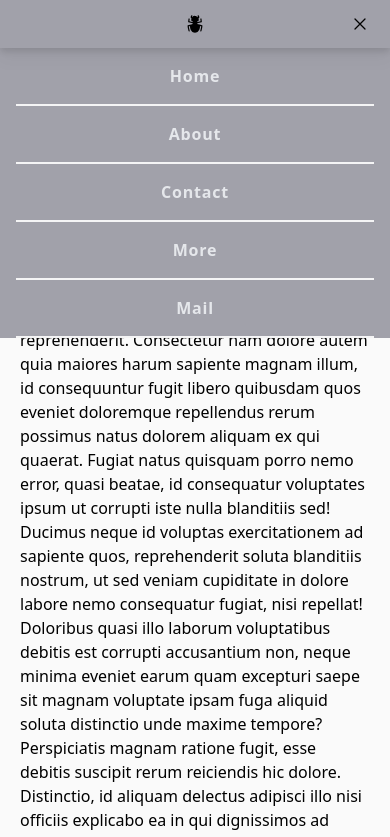
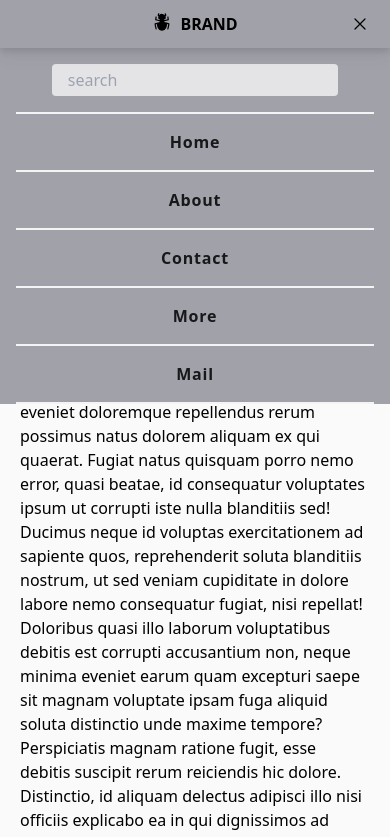
Before and after one commit to developersmatrix/tailwind-components, a website: page index.html in a window 390 px wide. Both pictures are taken after a click on the icon 360 px from the left and 24 px from the top of the page. Shown: the top 837 px of the page. Drawn offline with nearby package versions, Linux system fonts and the light colour scheme; files that its build step writes are made by us from their sources.

Commit message:
working on navbar mobile

```diff
--- a/index.html
+++ b/index.html
@@ -1,6 +1,5 @@
 <!DOCTYPE html>
 <html lang="en">
-
   <head>
     <meta charset="UTF-8" />
     <meta http-equiv="X-UA-Compatible" content="IE=edge" />
@@ -11,41 +10,106 @@
 
   <body class="bg-zinc-50">
     <header class="fixed left-0 right-0 backdrop-opacity-1">
-    <div class="w-full h-[3rem] bg-zinc-400 flex justify-center items-center drop-shadow-lg">
-      <a href="/">
-        <svg xmlns="http://www.w3.org/2000/svg" viewBox="0 0 24 24" fill="currentColor" class="w-5 h-5 centered">
-          <path fill-rule="evenodd"
+      <div
+        class="w-full h-[3rem] bg-zinc-400 flex justify-center sm:justify-start items-center drop-shadow-lg"
+      >
+        <a href="/" class="flex gap-2 font-bold uppercase sm:ml-6">
+          <svg
+            xmlns="http://www.w3.org/2000/svg"
+            viewBox="0 0 24 24"
+            fill="currentColor"
+            class="w-5 h-5 centered"
+          >
+            <path
+              fill-rule="evenodd"
               d="M8.478 1.6a.75.75 0 01.273 1.025 3.72 3.72 0 00-.425 1.122c.058.057.118.114.18.168A4.491 4.491 0 0112 2.25c1.413 0 2.673.651 3.497 1.668.06-.054.12-.11.178-.167a3.717 3.717 0 00-.426-1.126.75.75 0 111.298-.75 5.22 5.22 0 01.671 2.045.75.75 0 01-.187.582c-.241.27-.505.52-.787.749a4.495 4.495 0 01.216 2.1c-.106.792-.753 1.295-1.417 1.403-.182.03-.364.057-.547.081.152.227.273.476.359.741a23.122 23.122 0 003.832-.802 23.241 23.241 0 00-.345-2.634.75.75 0 011.474-.28c.21 1.115.348 2.256.404 3.418a.75.75 0 01-.516.749c-1.527.5-3.119.855-4.76 1.05-.074.38-.22.735-.423 1.05a24.61 24.61 0 015.943 1.358.75.75 0 01.492.75 24.665 24.665 0 01-1.189 6.25.75.75 0 01-1.425-.47 23.141 23.141 0 001.077-5.307c-.5-.168-1.009-.32-1.524-.454.068.234.104.484.104.746 0 3.956-2.521 7.5-6 7.5-3.478 0-6-3.544-6-7.5 0-.262.037-.511.104-.746-.514.134-1.022.286-1.522.454a23.14 23.14 0 001.077 5.308.75.75 0 01-1.425.468 24.663 24.663 0 01-1.19-6.25.75.75 0 01.493-.749 24.593 24.593 0 014.964-1.24h.01c.321-.046.644-.085.969-.118a2.982 2.982 0 01-.424-1.05 24.614 24.614 0 01-4.76-1.05.75.75 0 01-.516-.75c.057-1.161.194-2.302.405-3.417a.75.75 0 011.474.28c-.164.862-.28 1.74-.345 2.634 1.237.37 2.517.641 3.832.802.085-.265.207-.514.359-.74a18.732 18.732 0 01-.547-.082c-.664-.108-1.311-.611-1.417-1.403a4.535 4.535 0 01.217-2.103 6.788 6.788 0 01-.788-.751.75.75 0 01-.187-.583 5.22 5.22 0 01.67-2.04.75.75 0 011.026-.273z"
-            clip-rule="evenodd" />
+              clip-rule="evenodd"
+            />
           </svg>
+          Brand
         </a>
-      <svg id="menu-open" onclick="menuHandler" xmlns="http://www.w3.org/2000/svg" fill="none" viewBox="0 0 24 24"
-        stroke-width="1.5" stroke="currentColor" class="w-5 h-5 absolute z-25 right-5 sm:hidden cursor-pointer">
-        <path stroke-linecap="round" stroke-linejoin="round" d="M3.75 9h16.5m-16.5 6.75h16.5" />
+
+        <svg
+          id="menu-open"
+          onclick="menuHandler"
+          xmlns="http://www.w3.org/2000/svg"
+          fill="none"
+          viewBox="0 0 24 24"
+          stroke-width="1.5"
+          stroke="currentColor"
+          class="w-5 h-5 absolute z-25 right-5 sm:hidden cursor-pointer"
+        >
+          <path
+            stroke-linecap="round"
+            stroke-linejoin="round"
+            d="M3.75 9h16.5m-16.5 6.75h16.5"
+          />
         </svg>
-      <svg id="menu-close" onclick="menuHandler" xmlns="http://www.w3.org/2000/svg" fill="none" viewBox="0 0 24 24"
-        stroke-width="1.5" stroke="currentColor" class="w-5 h-5 absolute z-25 right-5 hidden cursor-pointer">
-        <path stroke-linecap="round" stroke-linejoin="round" d="M6 18L18 6M6 6l12 12" />
+        <svg
+          id="menu-close"
+          onclick="menuHandler"
+          xmlns="http://www.w3.org/2000/svg"
+          fill="none"
+          viewBox="0 0 24 24"
+          stroke-width="1.5"
+          stroke="currentColor"
+          class="w-5 h-5 absolute z-25 right-5 hidden cursor-pointer"
+        >
+          <path
+            stroke-linecap="round"
+            stroke-linejoin="round"
+            d="M6 18L18 6M6 6l12 12"
+          />
         </svg>
-
       </div>
-    <div class="bg-zinc-400 text-gray-200 px-4  hidden sm:hidden" id="nav-list">
+      <div
+        class="bg-zinc-400 text-zinc-900 px-4 hidden sm:hidden"
+        id="nav-list"
+      >
         <nav>
           <ul>
-          <li class=" border-b-2 border-zinc-100 flex justify-center">
-            <a class="flex flex-grow justify-center hover:text-white font-bold tracking-wider py-4" href="#">Home</a>
+            <li class="flex justify-center py-4 border-b-2 border-zinc-100">
+              <input
+                type="text"
+                placeholder="search"
+                class="rounded w-[80%] px-4 py-1 bg-zinc-200 outline-none text-gray-800"
+              />
             </li>
-          <li class=" border-b-2 border-zinc-100 flex justify-center">
-            <a class="flex flex-grow justify-center hover:text-white font-bold tracking-wider py-4" href="#">About</a>
+            <li class="border-b-2 border-zinc-100 flex justify-center">
+              <a
+                class="flex flex-grow justify-center hover:text-white font-bold tracking-wider py-4"
+                href="#"
+                >Home</a
+              >
             </li>
-          <li class=" border-b-2 border-zinc-100 flex justify-center">
-            <a class="flex flex-grow justify-center hover:text-white font-bold tracking-wider py-4" href="#">Contact</a>
+            <li class="border-b-2 border-zinc-100 flex justify-center">
+              <a
+                class="flex flex-grow justify-center hover:text-white font-bold tracking-wider py-4"
+                href="#"
+                >About</a
+              >
             </li>
-          <li class=" border-b-2 border-zinc-100 flex justify-center">
-            <a class="flex flex-grow justify-center hover:text-white font-bold tracking-wider py-4" href="#">More</a>
+            <li class="border-b-2 border-zinc-100 flex justify-center">
+              <a
+                class="flex flex-grow justify-center hover:text-white font-bold tracking-wider py-4"
+                href="#"
+                >Contact</a
+              >
             </li>
-          <li class=" border-b-2 border-zinc-100 flex justify-center">
-            <a class="flex flex-grow justify-center hover:text-white font-bold tracking-wider py-4" href="#">Mail</a>
+            <li class="border-b-2 border-zinc-100 flex justify-center">
+              <a
+                class="flex flex-grow justify-center hover:text-white font-bold tracking-wider py-4"
+                href="#"
+                >More</a
+              >
+            </li>
+            <li class="border-b-2 border-zinc-100 flex justify-center">
+              <a
+                class="flex flex-grow justify-center hover:text-white font-bold tracking-wider py-4"
+                href="#"
+                >Mail</a
+              >
+            </li>
           </ul>
         </nav>
       </div>
@@ -107,8 +171,6 @@
       eveniet!
     </main>
 
-
     <script src="js/index.js"></script>
   </body>
-
 </html>
--- a/js/index.js
+++ b/js/index.js
@@ -1,15 +1,14 @@
-const navList = document.getElementById('nav-list');
+const navList = document.getElementById("nav-list");
 
-const menuBtn = document.getElementById('menu-open');
-const closeBtn = document.getElementById('menu-close');
-
-
+const menuBtn = document.getElementById("menu-open");
+const closeBtn = document.getElementById("menu-close");
 
 const menuHandler = (event) => {
-    navList.classList.toggle('hidden')
-    menuBtn.classList.toggle('hidden')
-    closeBtn.classList.toggle('hidden')
-}
+  navList.classList.toggle("hidden");
+  //   navList.classList.toggle("translate-x-full");
+  menuBtn.classList.toggle("hidden");
+  closeBtn.classList.toggle("hidden");
+};
 
-menuBtn.addEventListener('click', menuHandler)
-closeBtn.addEventListener('click', menuHandler)
+menuBtn.addEventListener("click", menuHandler);
+closeBtn.addEventListener("click", menuHandler);
```
Lines whose indentation alone changed are shown as unchanged.
